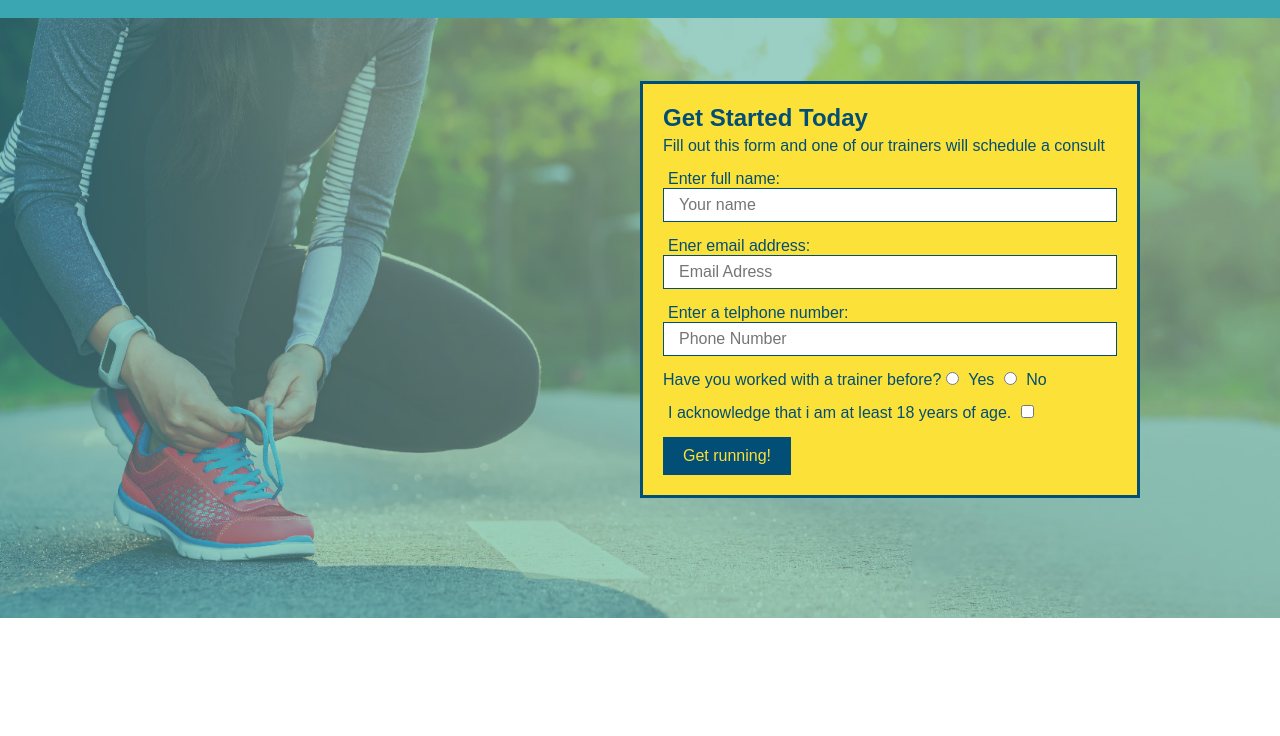
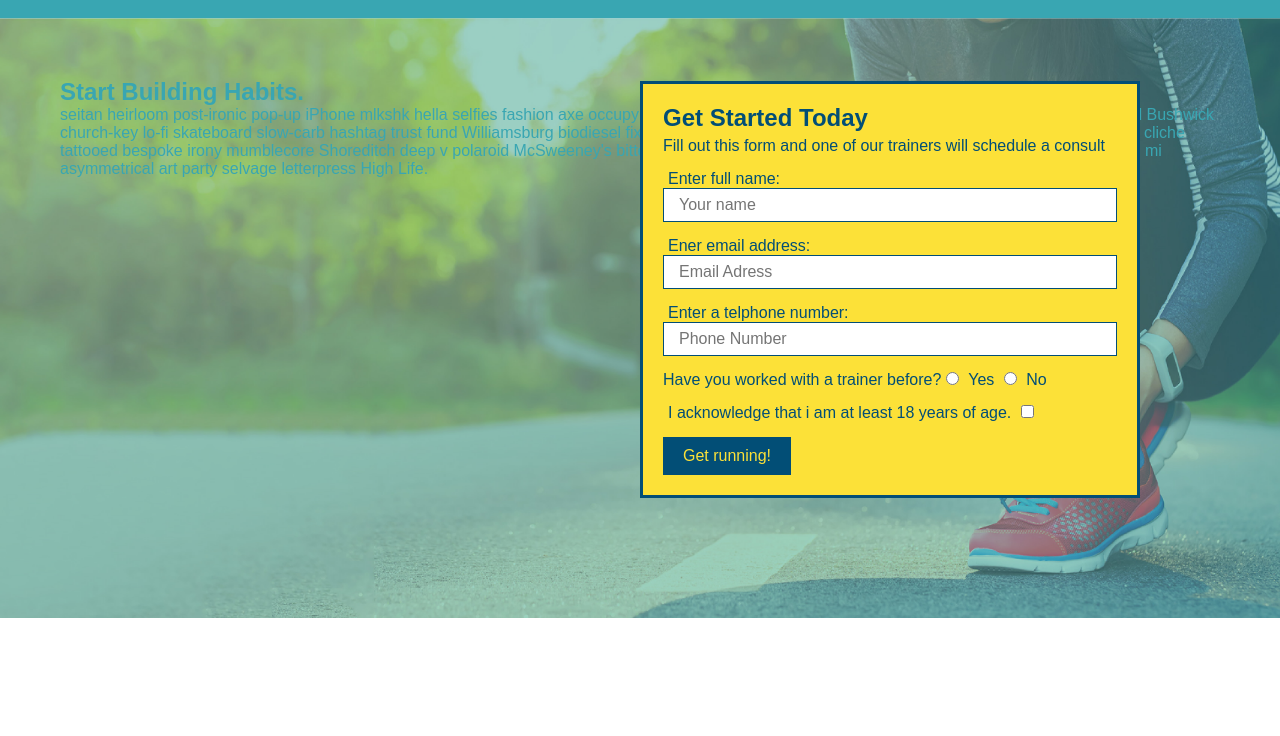
Before and after one commit to Mikey883/run-buddy, a plain HTML site: page index.html in a window 1280 px wide. Shown: the part 64-800 px from the top of the page. Drawn offline with Linux system fonts and the light colour scheme.

Commit message:
add content to hero, replace image

```diff
--- a/assets/css/style.css
+++ b/assets/css/style.css
@@ -70,7 +70,7 @@ section {
 }
 
 .hero {
-    background-image: url("../images/hero-bg.jpg");
+    background-image: url("../images/flipped-hero-image.jpg");
     height: 600px;
     background-size: cover;
     background-position: center;
--- a/index.html
+++ b/index.html
@@ -31,6 +31,17 @@
 </header>
 
 <section class="hero">
+    <div class="hero-cta">
+        <h2>Start Building Habits.</h2>
+        <p>
+            seitan heirloom post-ironic pop-up iPhone mlkshk hella selfies fashion axe occupy readymade put
+            a bird on it messenger bag Wes Anderson Schlitz plaid Bushwick church-key lo-fi skateboard slow-carb
+            hashtag trust fund Williamsburg biodiesel fixie farm-to-table 8-bit banjo XOXO Banksy chillwave
+            bicycle rights retro cliche tattooed bespoke irony mumblecore Shoreditch deep v polaroid McSweeney's
+            bitters cray gentrify tofu Marfa you probably haven't heard of them yr banh mi asymmetrical art
+            party selvage letterpress High Life.
+        </p>
+    </div>
     <div class="hero-form">
         <h3>Get Started Today</h3>
         <p>Fill out this form and one of our trainers will schedule a consult</p>
```
Also changed, not shown: assets/images/flipped-hero-image.jpg (added).
